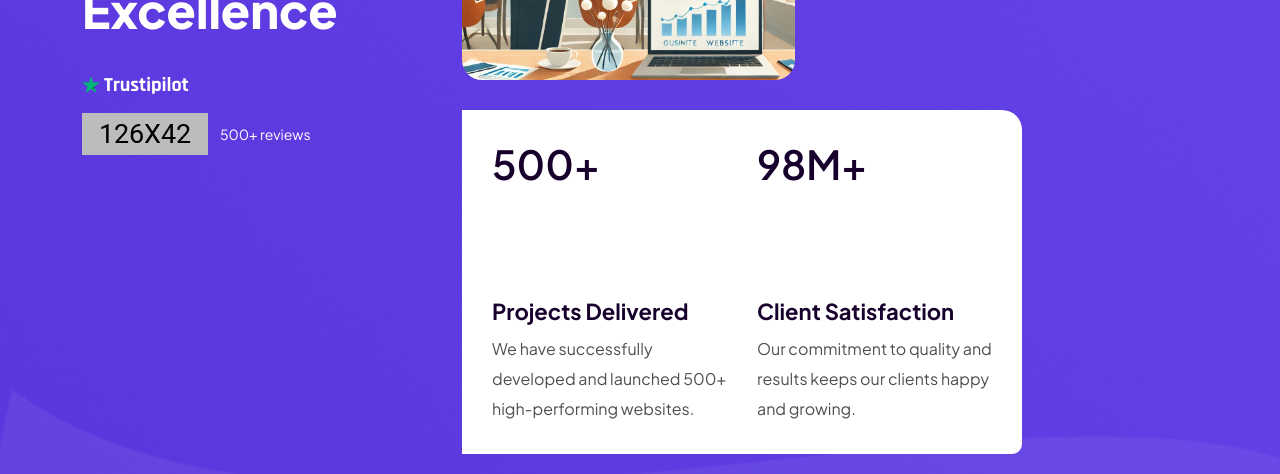
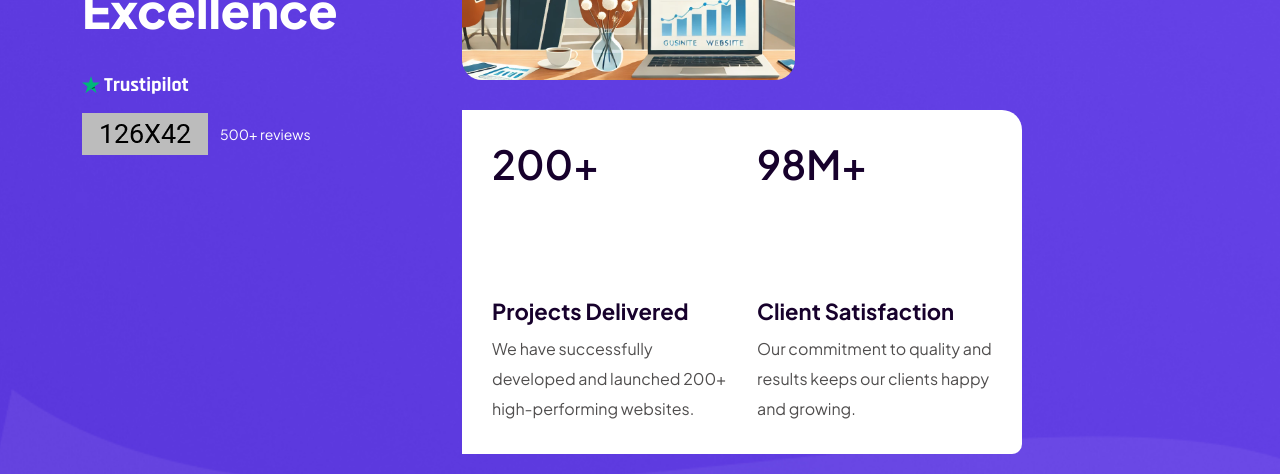
Before and after one commit to Probild-in/probild, a React (Vite) app: page / in a window 1280 px wide. Shown: the part 5560-6034 px from the top of the page. Built offline with nearby package versions, Linux system fonts and the light colour scheme.

Commit message:
Update SuccessStories.jsx

```diff
--- a/src/Components/SuccessStories/SuccessStories.jsx
+++ b/src/Components/SuccessStories/SuccessStories.jsx
@@ -51,11 +51,11 @@ const SuccessStories = () => {
                             <div className="counter-box-area">
                                 <div className="counter-box wow fadeInUp" data-wow-delay=".5s">
                                     <h2>
-                                        <span className="count">500</span>+
+                                        <span className="count">200</span>+
                                     </h2>
                                     <div className="content">
                                         <h4>Projects Delivered</h4>
-                                        <p>We have successfully developed and launched 500+ high-performing websites. </p>
+                                        <p>We have successfully developed and launched 200+ high-performing websites. </p>
                                     </div>
                                 </div>
                                 <div className="counter-box wow fadeInUp" data-wow-delay=".7s">
```
